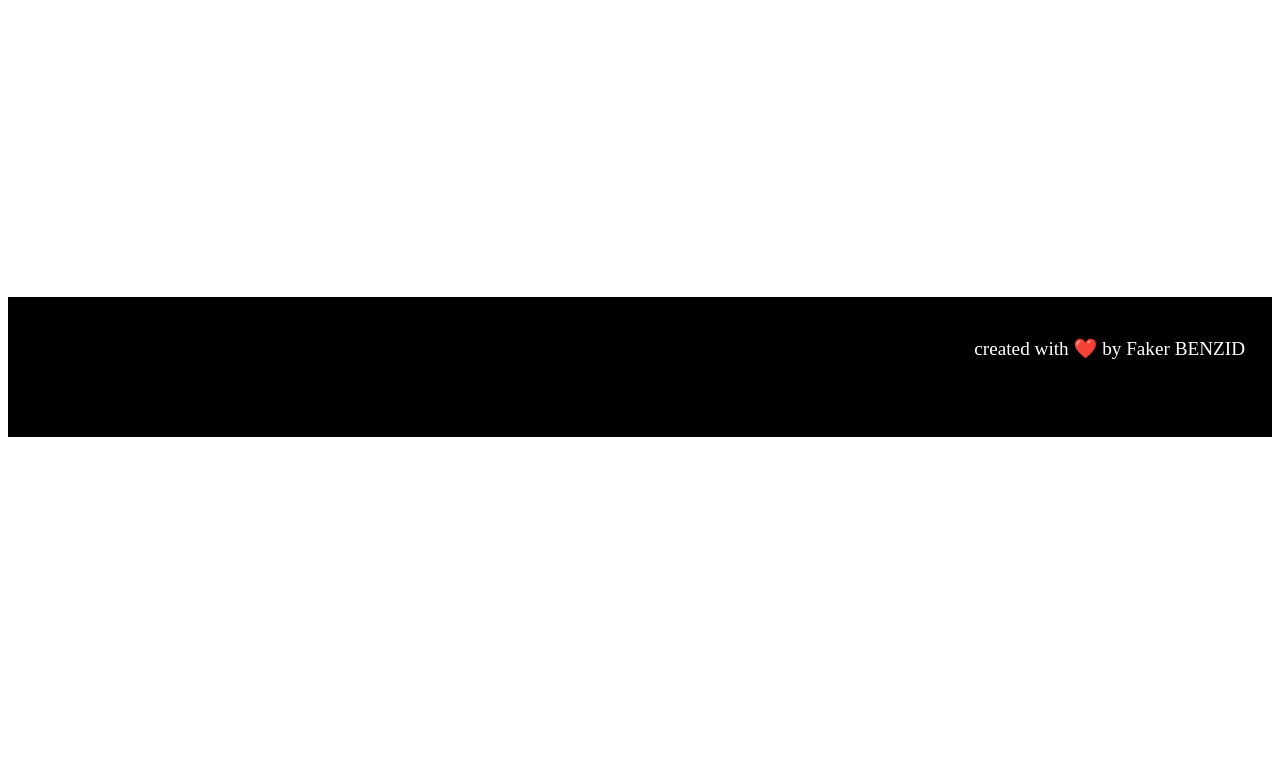
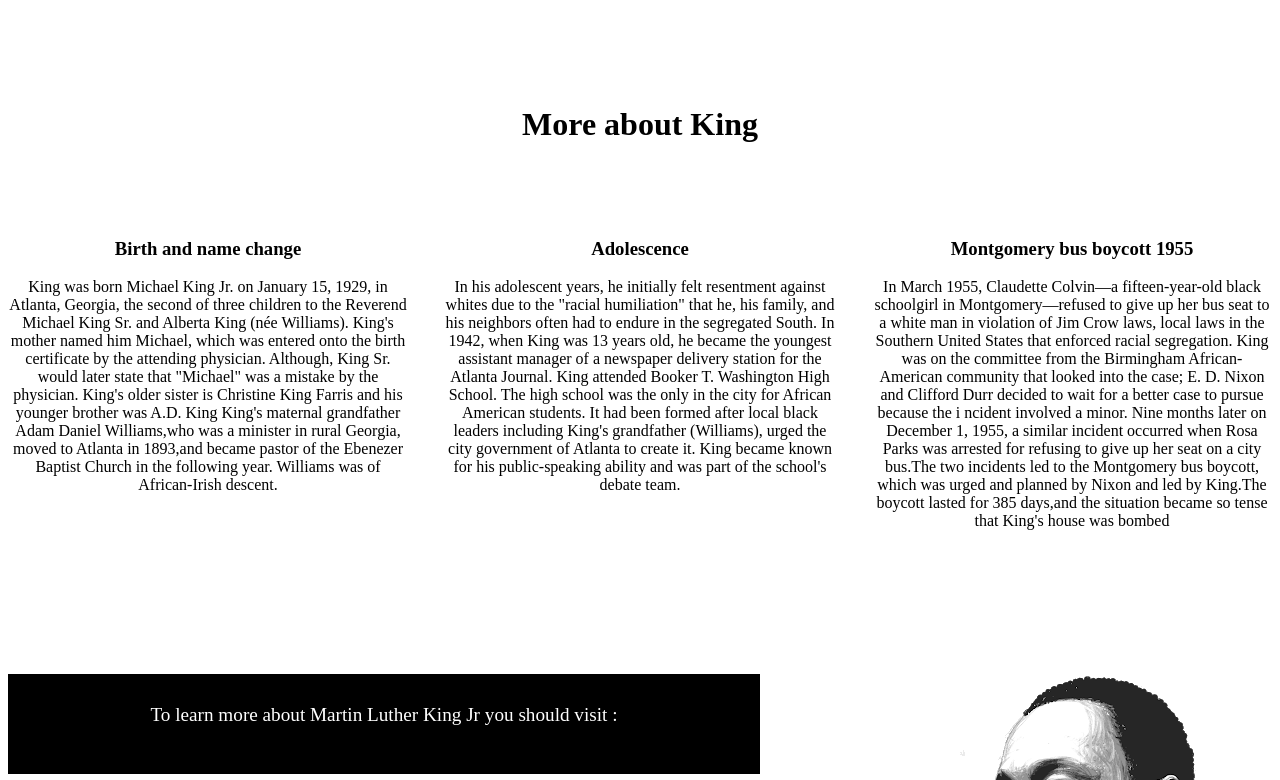
Before and after one commit to FakerBENZD/Martin, a plain HTML site: page index.html in a window 1280 px wide. Shown: the part 900-1680 px from the top of the page. Before the commit the page ends 1337 px from the top, so only its background shows below. Drawn offline with Linux system fonts and the light colour scheme; a web font is replaced by a local one.

Commit message:
Martin 2.0 with flexbox

```diff
--- a/index.html
+++ b/index.html
@@ -22,8 +22,59 @@
 </article>
 <img class="main-img" src="t.png" alt="Martin Luther King picture">
 <div class="qu"><span class="qq">"</span>Our lives begin to end the day we become silent about things that matter.<span class="qq">"</span></div>
+ <br> <br> <br> <br> <br> <br> <br> <br> <br> <br>  <br><br> <br> <br> <br> <br>
+
+ <h1 style="text-align: center;"> More about King </h1>
+
+ <br> <br> <br>
+<div class="flex-container">
+  <div class="bir">  <h3>Birth and name change</h3>
+    King was born Michael King Jr. on January 15, 1929, in Atlanta, Georgia, the second of three children to the Reverend Michael King Sr. and Alberta King (née Williams). King's mother named him Michael,
+    which was entered onto the birth certificate by the attending physician.
+     Although, King Sr. would later state that "Michael" was a mistake by the physician.
+     King's older sister is Christine King Farris and his younger brother was A.D. King
+     King's maternal grandfather Adam Daniel Williams,who was a minister in rural Georgia,
+      moved to Atlanta in 1893,and became pastor of the Ebenezer Baptist Church in the following year.
+      Williams was of African-Irish descent.
 
 
+
+    </div>
+
+  <div class="ado"><h3>Adolescence</h3>In his adolescent years, he initially felt resentment against whites due to the "racial humiliation" that he, his family, and his neighbors often had to endure in the segregated South.
+     In 1942, when King was 13 years old, he became the youngest assistant manager of a newspaper delivery station for the Atlanta Journal.
+     King attended Booker T. Washington High School.
+     The high school was the only in the city for African American students.
+     It had been formed after local black leaders including King's grandfather (Williams), urged the city government of Atlanta to create it.
+     King became known for his public-speaking ability and was part of the school's debate team.</div>
+    <div class="key"> <h3>Montgomery bus boycott 1955</h3>
+      In March 1955, Claudette Colvin—a fifteen-year-old black schoolgirl in Montgomery—refused to give up her bus seat to a white man in violation of Jim Crow laws,
+      local laws in the Southern United States that enforced racial segregation.
+      King was on the committee from the Birmingham African-American community that looked into the case;
+       E. D. Nixon and Clifford Durr decided to wait for a better case to pursue because the i  ncident involved a minor.
+
+Nine months later on December 1, 1955, a similar incident occurred when Rosa Parks was arrested for refusing to give up her seat on a city bus.The two incidents led to the Montgomery bus boycott, which was urged and planned by Nixon and led by King.The boycott lasted for 385 days,and the situation became so tense that King's house was bombed
+
+
+    </div>
+</div>
+<br><br><br></br><br><br><br></br>
+<div class="flex2">
+
+<div class="imgk">
+<img src="yes.png" alt="KING" >
+
+</div>
+<div class="links">
+  <div class="txt"> To learn more about Martin Luther King Jr you should visit : </div><br> <br>
+
+
+</div>
+
+
+
+
+</div>
 
 
 
--- a/style.css
+++ b/style.css
@@ -63,12 +63,93 @@
      margin: auto;
 
  }
- .qu:hover {
 
+
+.flex-container
+{
+    display: flex;
+    flex-direction: row;
+    align-items: center;
+    justify-content:center;
+
+    align-self: center;
+    justify-content: space-between;
+
+}
+.bir {
+    flex-basis: auto;
+    justify-content:center;
+    text-align: center;
+    flex-basis: 400px;
+    align-self: flex-start;
+
+
+
+
+}
+.bir:hover
+{
     transform: scale(1.1);
-    box-shadow: 10px 10px 5px grey;
- }
+    box-shadow: 10px 10px 10px 5px grey;
+    background-color: white;
+    color: black;
+}
+.ado {
+    flex-basis: auto;
+    justify-content:center;
+    text-align: center;
+    flex-basis: 400px;
+    align-self: flex-start;
 
+
+
+
+}
+.ado:hover {
+    transform: scale(1.1);
+    box-shadow: 10px 10px 10px 5px grey;
+    background-color: white;
+    color: black;
+}
+.key
+{
+    flex-basis: auto;
+    justify-content:center;
+    text-align: center;
+    flex-basis: 400px;
+    align-self: flex-start;
+
+}
+.key:hover {
+    transform: scale(1.1);
+    box-shadow: 10px 10px 10px 5px grey;
+    background-color: white;
+    color: black;
+}
+.flex2
+{
+    display: flex;
+    flex-direction: row-reverse;
+}
+.imgK
+{
+    flex-basis: 800px;
+}
+.links {
+    flex-basis: 800px;
+
+
+}
+.txt {
+    background-color: black;
+    color: white;
+    text-align: center;
+    height: 70px;
+    margin: auto;
+    padding-top: 30px;
+    font-size: larger;
+
+}
 
  footer{
 
```
